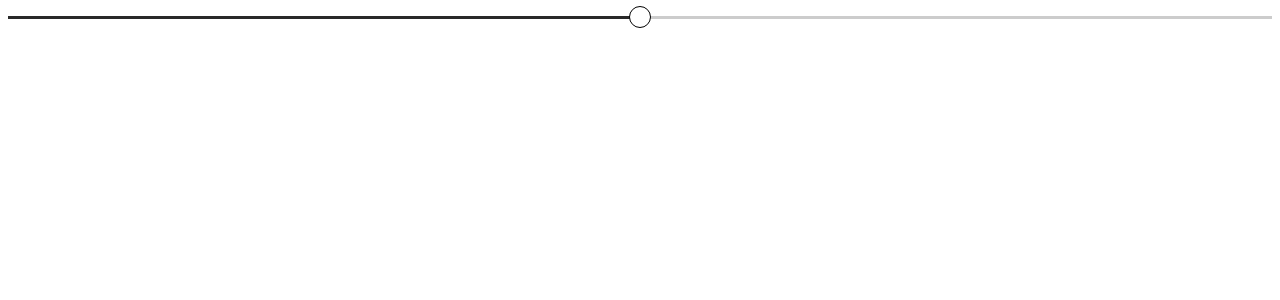
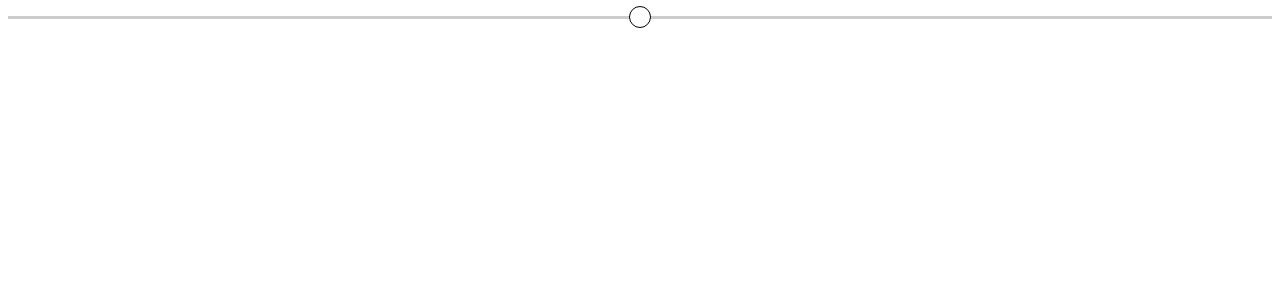
Before and after one commit to idorenyinudoh/aesth-vue-range-input, a Vue app: page / in a window 1280 px wide. Shown: the top 300 px of the page. Built offline with nearby package versions, Linux system fonts and the light colour scheme.

Commit message:
update webkit progress on value update

```diff
--- a/src/BaseRange.vue
+++ b/src/BaseRange.vue
@@ -2,10 +2,7 @@
   <input
     type="range"
     ref="range"
-    @input="
-      updateWebkitProgress();
-      $emit('input', $event.target.value);
-    "
+    @input="$emit('input', $event.target.value)"
     :max="max"
     :value="value"
     :style="{
@@ -71,15 +68,19 @@ export default {
       default: 100,
     },
   },
-  methods: {
+  computed: {
     updateWebkitProgress() {
-      const progress =
-        (this.$refs.range.value / this.$refs.range.max) * 100 + "%";
-      this.$refs.range.style.setProperty("--webkit-progress", progress);
+      const progress = (this.value / this.max) * 100 + "%";
+      return this.$refs.range.style.setProperty("--webkit-progress", progress);
     },
   },
   mounted() {
-    this.updateWebkitProgress();
+    this.updateWebkitProgress;
+  },
+  watch: {
+    value() {
+      this.updateWebkitProgress;
+    },
   },
 };
 </script>
```
